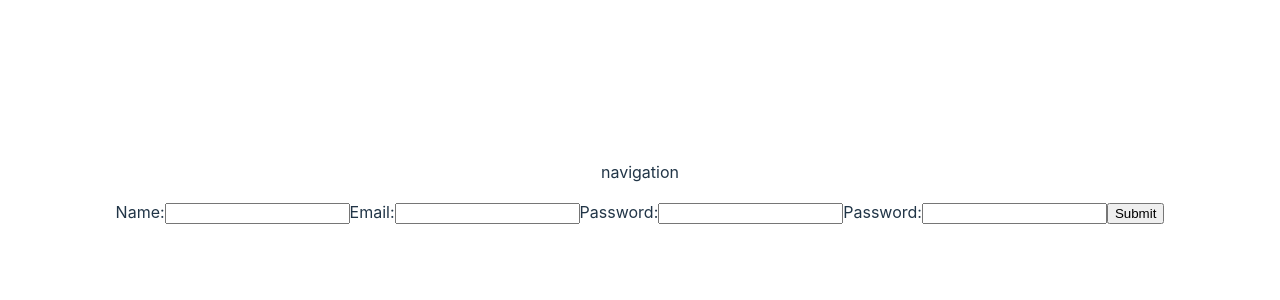
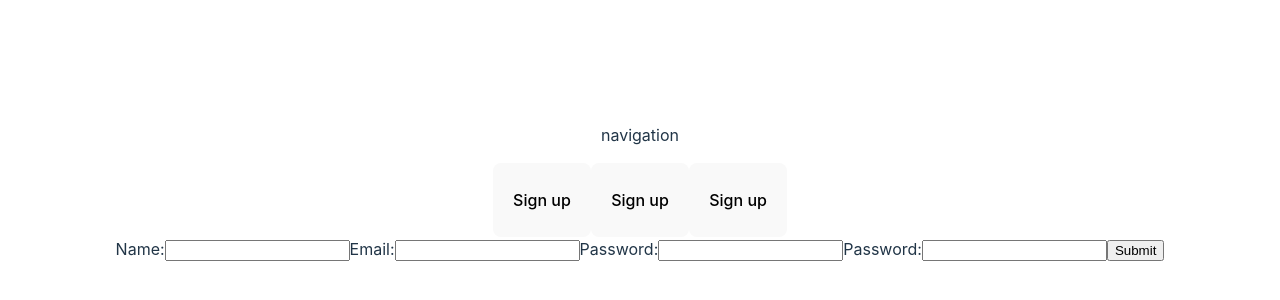
Before and after one commit to rekameszaros/Tutti, a React (Vite) app in the folder frontend/: page / in a window 1280 px wide. Shown: the part 216-516 px from the top of the page. Built offline with nearby package versions, Linux system fonts and the light colour scheme.

Commit message:
changes buttons

```diff
--- a/frontend/src/components/button.jsx
+++ b/frontend/src/components/button.jsx
@@ -1,9 +1,9 @@
-// function SignUpForm() {
-//     return (
-//       <div>
-//         <p>Hi</p>
-//       </div>
-//     );
-//   }
+function Button() {
+  return (
+    <button>
+      <p>Sign up</p>
+    </button>
+  );
+}
 
-//   export default SignUpForm;
+export default Button;
--- a/frontend/src/components/navigation.jsx
+++ b/frontend/src/components/navigation.jsx
@@ -1,7 +1,12 @@
+import Button from "./button";
+
 function Navigation() {
   return (
     <>
       <p>navigation</p>
+      <Button />
+      <Button />
+      <Button />
     </>
   );
 }
```
